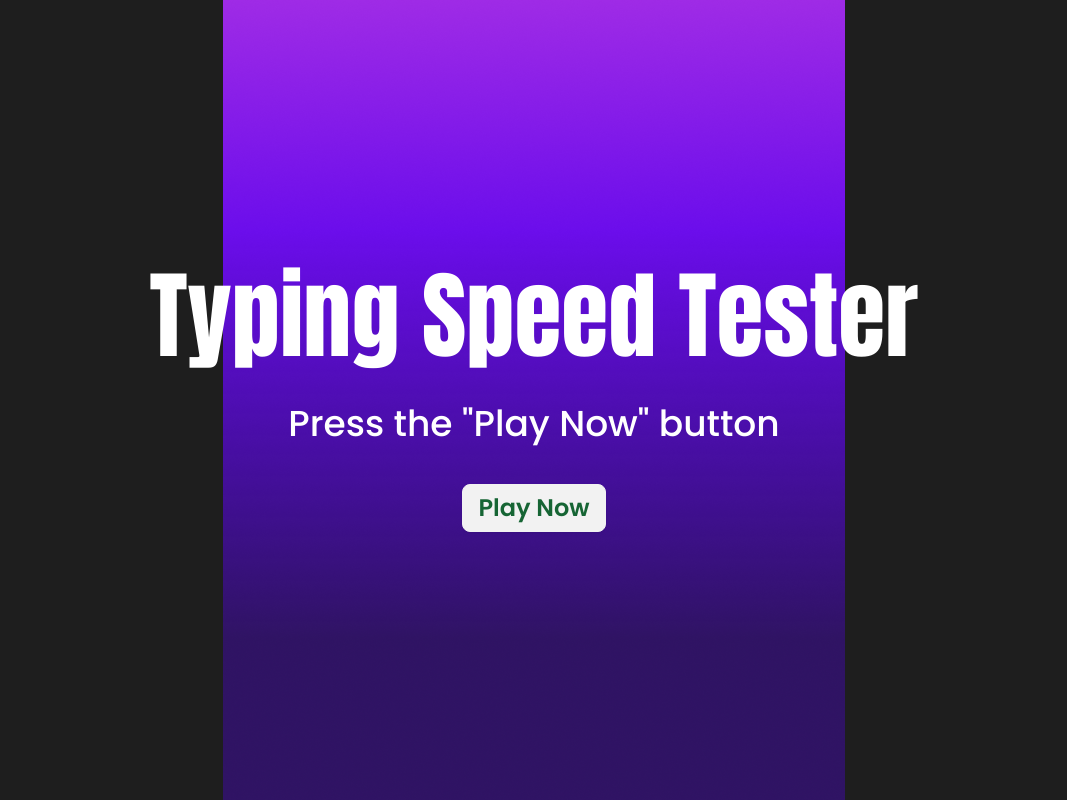
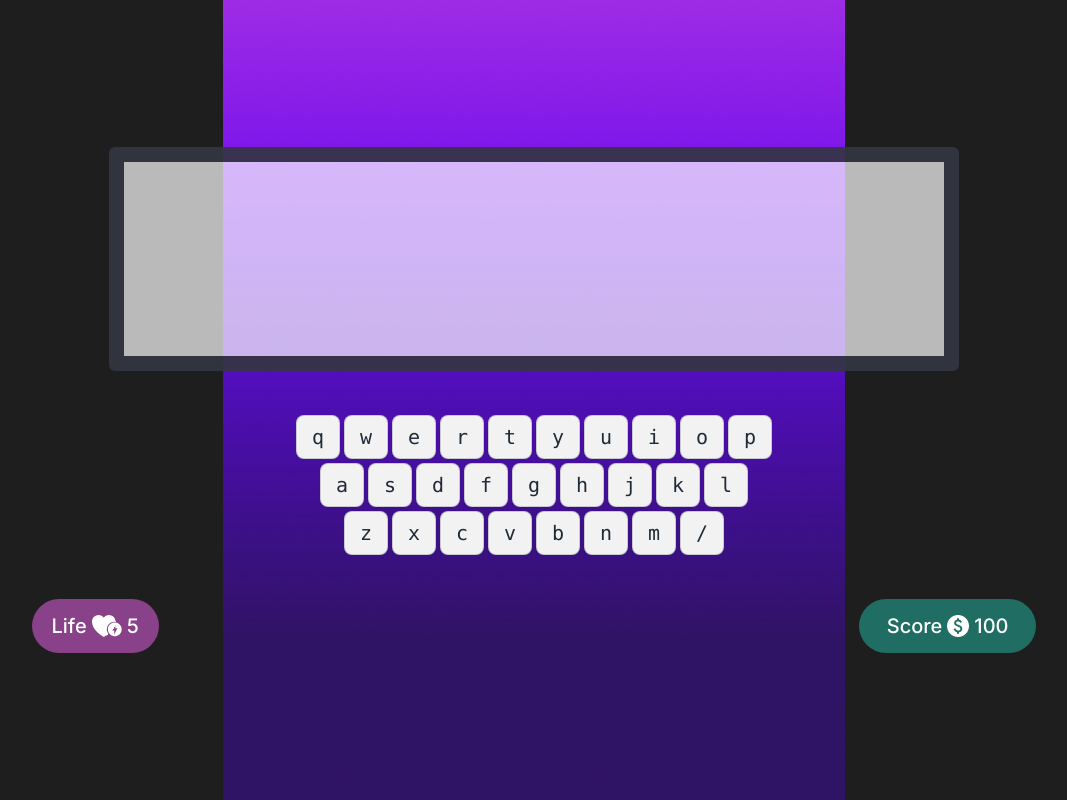
Before and after one commit to HeroProgrammer9/typing-speed-tester, a plain HTML site: page index.html in a window 1280 px wide. Shown: the whole page, without its empty margins (106-1173 px from the left). Drawn offline with nearby package versions, Linux system fonts and the light colour scheme.

Commit message:
playing field designed

```diff
--- a/index.html
+++ b/index.html
@@ -32,12 +32,63 @@
     <main>
         <section class="bg-[url('/images/background.png')] bg-center bg-no-repeat min-h-screen]">
             <!-- Starting Interface -->
-            <div class="flex flex-col items-center justify-center min-h-screen gap-y-10">
+            <div class="flex flex-col items-center justify-center min-h-screen gap-y-10 hidden">
                 <h1 class="text-white font-Anton font-normal text-4xl md:text-7xl lg:text-8xl">Typing Speed Tester</h1>
                 <p class="font-Poppins font-medium text-[#FFFFFF] text-lg md:text-3xl lg:text-4xl">Press the "Play Now"
                     button</p>
                 <button class="btn font-Poppins font-semibold lg:text-2xl text-green-800" onclick="PlayStart()">Play
                     Now</button>
+            </div>
+
+            <!-- playing field -->
+            <div class="flex flex-col items-center justify-center min-h-screen gap-y-10">
+                <div
+                    class="flex justify-center items-center h-40 min-w-[340px] sm:h-44 sm:min-w-[500px] md:h-56 md:min-w-[600px] lg:h-70 lg:w-[850px] border-[#010313bb] border-[15px] rounded-md bg-[#ffffffb1] text-[#010313] font-Poppins font-semibold lg:text-4xl">
+                </div>
+                <div class="font-Inter font-medium text-xs sm:text-sm md:text-xl lg:text-xl">
+                    <div class="flex justify-center gap-1 my-1 w-full">
+                        <kbd class="kbd border hover:cursor-pointer hover:border-blue-300">q</kbd>
+                        <kbd class="kbd border hover:cursor-pointer hover:border-blue-300">w</kbd>
+                        <kbd class="kbd border hover:cursor-pointer hover:border-blue-300">e</kbd>
+                        <kbd class="kbd border hover:cursor-pointer hover:border-blue-300">r</kbd>
+                        <kbd class="kbd border hover:cursor-pointer hover:border-blue-300">t</kbd>
+                        <kbd class="kbd border hover:cursor-pointer hover:border-blue-300">y</kbd>
+                        <kbd class="kbd border hover:cursor-pointer hover:border-blue-300">u</kbd>
+                        <kbd class="kbd border hover:cursor-pointer hover:border-blue-300">i</kbd>
+                        <kbd class="kbd border hover:cursor-pointer hover:border-blue-300">o</kbd>
+                        <kbd class="kbd border hover:cursor-pointer hover:border-blue-300">p</kbd>
+                    </div>
+                    <div class="flex justify-center gap-1 my-1 w-full">
+                        <kbd class="kbd border hover:cursor-pointer hover:border-blue-300">a</kbd>
+                        <kbd class="kbd border hover:cursor-pointer hover:border-blue-300">s</kbd>
+                        <kbd class="kbd border hover:cursor-pointer hover:border-blue-300">d</kbd>
+                        <kbd class="kbd border hover:cursor-pointer hover:border-blue-300">f</kbd>
+                        <kbd class="kbd border hover:cursor-pointer hover:border-blue-300">g</kbd>
+                        <kbd class="kbd border hover:cursor-pointer hover:border-blue-300">h</kbd>
+                        <kbd class="kbd border hover:cursor-pointer hover:border-blue-300">j</kbd>
+                        <kbd class="kbd border hover:cursor-pointer hover:border-blue-300">k</kbd>
+                        <kbd class="kbd border hover:cursor-pointer hover:border-blue-300">l</kbd>
+                    </div>
+                    <div class="flex justify-center gap-1 my-1 w-full">
+                        <kbd class="kbd border hover:cursor-pointer hover:border-blue-300">z</kbd>
+                        <kbd class="kbd border hover:cursor-pointer hover:border-blue-300">x</kbd>
+                        <kbd class="kbd border hover:cursor-pointer hover:border-blue-300">c</kbd>
+                        <kbd class="kbd border hover:cursor-pointer hover:border-blue-300">v</kbd>
+                        <kbd class="kbd border hover:cursor-pointer hover:border-blue-300">b</kbd>
+                        <kbd class="kbd border hover:cursor-pointer hover:border-blue-300">n</kbd>
+                        <kbd class="kbd border hover:cursor-pointer hover:border-blue-300">m</kbd>
+                        <kbd class="kbd border hover:cursor-pointer hover:border-blue-300">/</kbd>
+                    </div>
+                </div>
+                <div
+                    class="text-[20px] text-white font-Inter font-medium flex gap-[40px] sm:gap-[250px] md:gap-[320px] lg:gap-[700px]">
+                    <button class="flex items-center gap-[5px] bg-[#894189] px-5 py-3 rounded-[30px]">Life
+                        <img src="images/life.png" alt="">
+                        <span>5</span></button>
+                    <button class="flex items-center gap-[5px] bg-[#206e63] px-7 py-3 rounded-[30px]">Score
+                        <img src="images/score.png" alt="">
+                        <span>100</span></button>
+                </div>
             </div>
         </section>
     </main>
```
Also changed, not shown: images/life.png (added), images/score.png (added).
